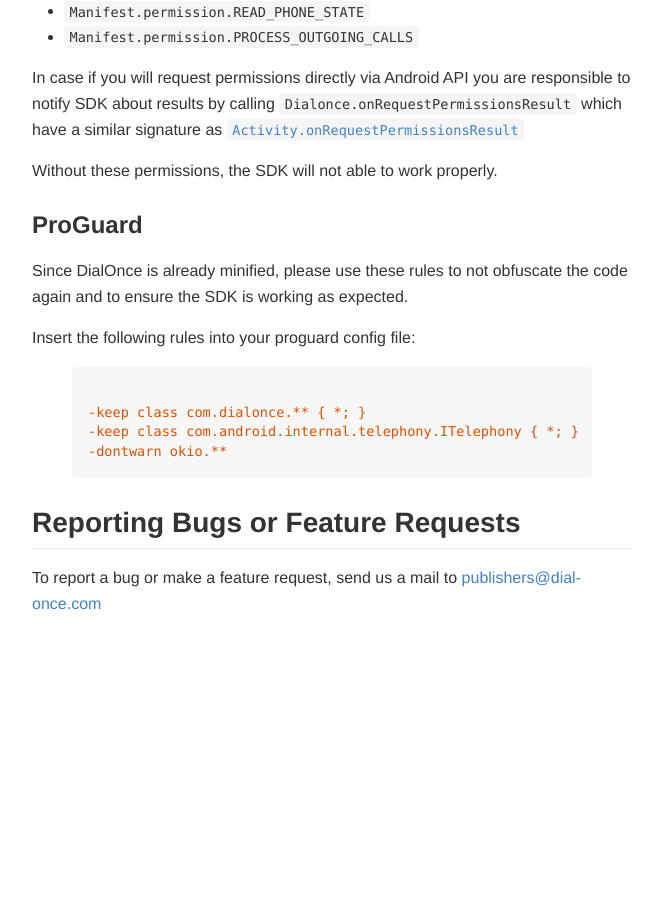
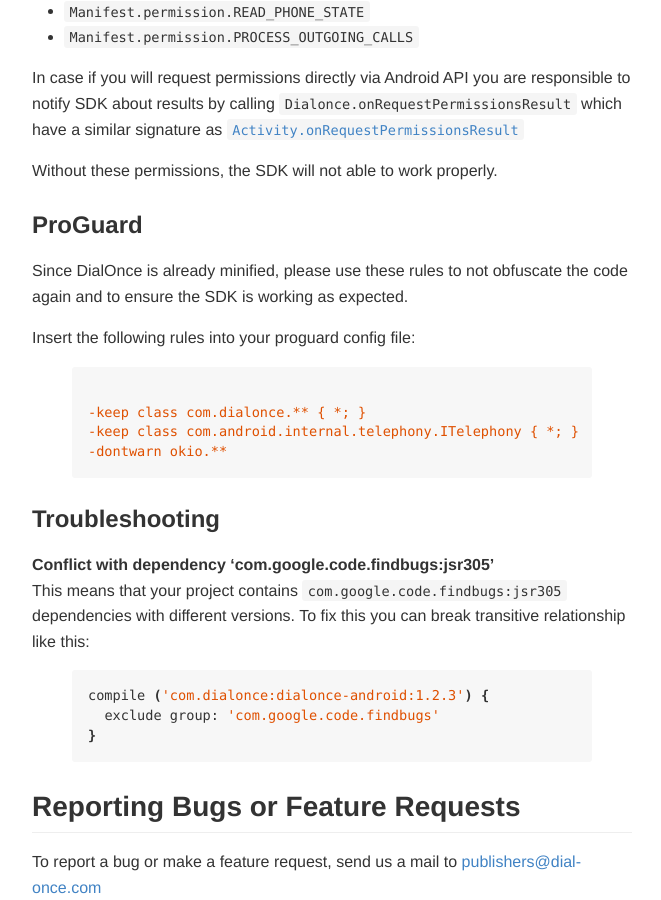
Before and after one commit to dialonce/dialonce.github.io, a Jekyll site: the page built from android/howto/index.md, in a window 1280 px wide and 900 px high, scrolled down 3797 px. Shown: the whole window, without its empty margins (308-969 px from the left). Built offline with Jekyll 4.4.1, drawn with Linux system fonts in a browser that asks for light colours; before the commit the page ends 4414 px from its top, so only the background shows below that.

Commit message:
Add known issue 'Conflict with dependency 'com.google.code.findbugs:jsr305''

```diff
--- a/android/howto/index.md
+++ b/android/howto/index.md
@@ -160,6 +160,18 @@
 -dontwarn okio.**
 {% endhighlight %}
 
+### Troubleshooting
+
+__Conflict with dependency 'com.google.code.findbugs:jsr305'__<br>
+This means that your project contains `com.google.code.findbugs:jsr305` dependencies with different versions.
+To fix this you can break transitive relationship like this:
+
+{% highlight groovy %}
+compile ('com.dialonce:dialonce-android:1.2.3') {
+  exclude group: 'com.google.code.findbugs'
+}
+{% endhighlight %}
+
 Reporting Bugs or Feature Requests
 ----------------------------------
 
```
